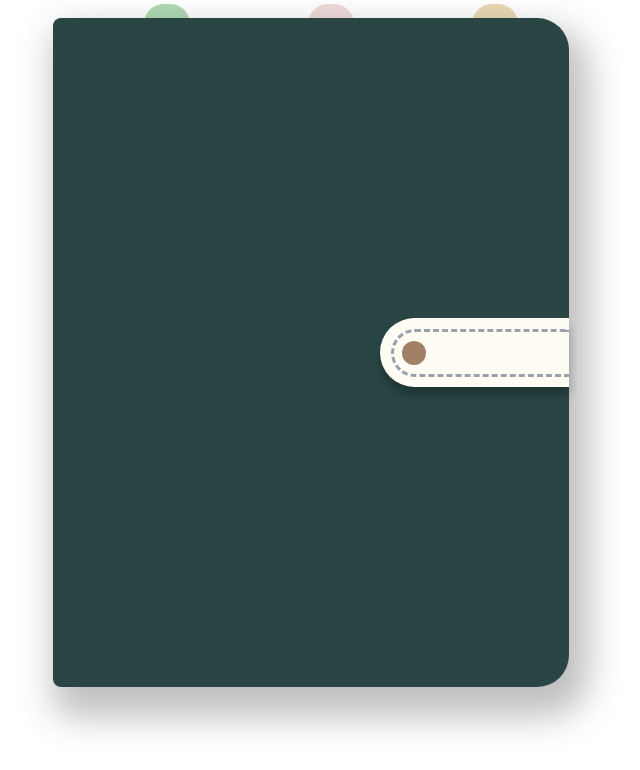
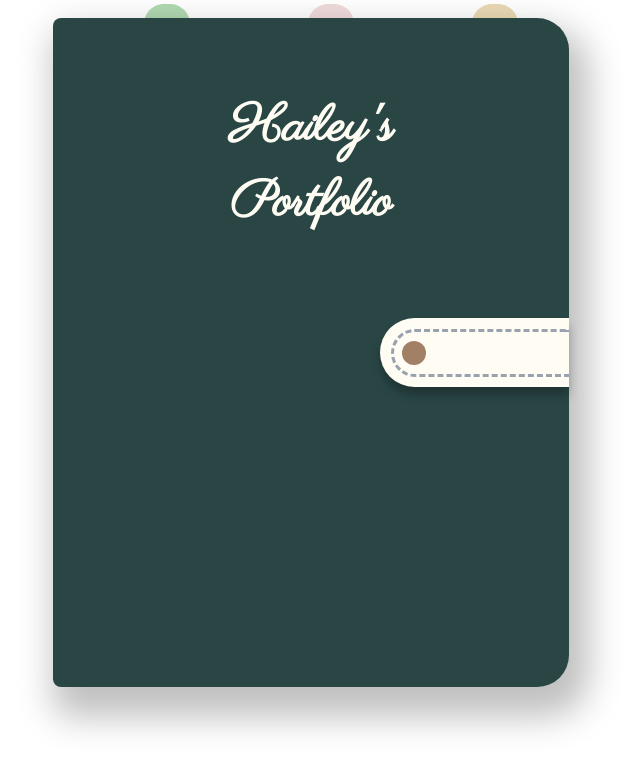
Before and after one commit to HaileyN3132/my-portfolio, a React (Vite) app: page / in a window 1280 px wide. Shown: the top 770 px of the page, without its empty margins (329-969 px from the left). Built offline with nearby package versions, Linux system fonts and the light colour scheme.

Commit message:
fix: add title and styling for Home page

```diff
--- a/src/index.css
+++ b/src/index.css
@@ -1,8 +1,10 @@
 @import url("https://fonts.googleapis.com/css2?family=Space+Grotesk:wght@300..700&display=swap");
 @import url("https://fonts.googleapis.com/css2?family=Inter:ital,opsz,wght@0,14..32,100..900;1,14..32,100..900&display=swap");
+@import url("https://fonts.googleapis.com/css2?family=Parisienne&display=swap");
 @import "tailwindcss";
 
 @theme {
   --font-display: "Space Grotesk", sans-serif;
   --font-content: "Inter", sans-serif;
+  --font-cover: "Parisienne", cursive;
 }
--- a/src/pages/Home.jsx
+++ b/src/pages/Home.jsx
@@ -32,8 +32,9 @@ export default function Home() {
         </div>
 
         <div className="shadow-[10px_20px_35px_10px_rgba(0,0,0,0.25)] absolute mt-162 z-10 flex flex-col w-[516px] h-[669px] bg-[#294645] rounded-tl-lg rounded-bl-lg rounded-tr-4xl rounded-br-4xl">
-          <section className="flex-1">
-            <h1 className="text-white"></h1>
+          <section className="text-[#FEFCF3] font-cover flex-1 flex flex-col justify-end items-center font-semibold text-[50px]">
+            <h1 className="">Hailey's </h1>
+            <h1 className=""> Portfolio </h1>
           </section>
           <section className="flex flex-1 justify-end items-center">
             <div className="shadow-[0_8px_10px_0_rgba(0,0,0,0.25)] flex justify-end items-center w-[189px] h-[69px] bg-[#FEFCF3] rounded-tl-full rounded-bl-full">
@@ -45,9 +46,7 @@ export default function Home() {
               </button>
             </div>
           </section>
-          <section className="flex-1">
-            <h1 className="text-white"></h1>
-          </section>
+          <section className="flex-1 flex flex-col justify-start items-center font-semibold"></section>
         </div>
       </main>
     </>
```
